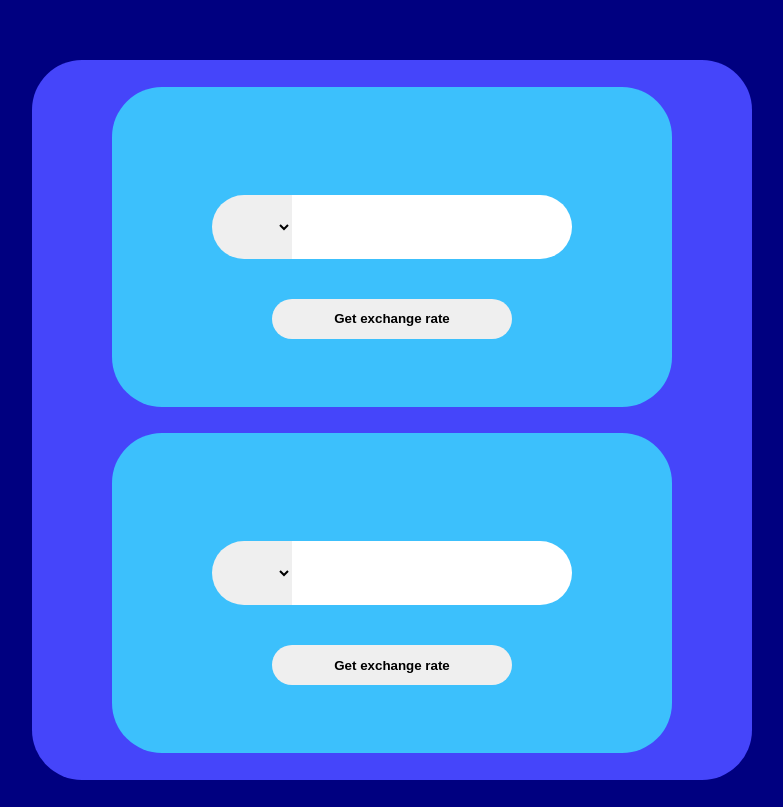
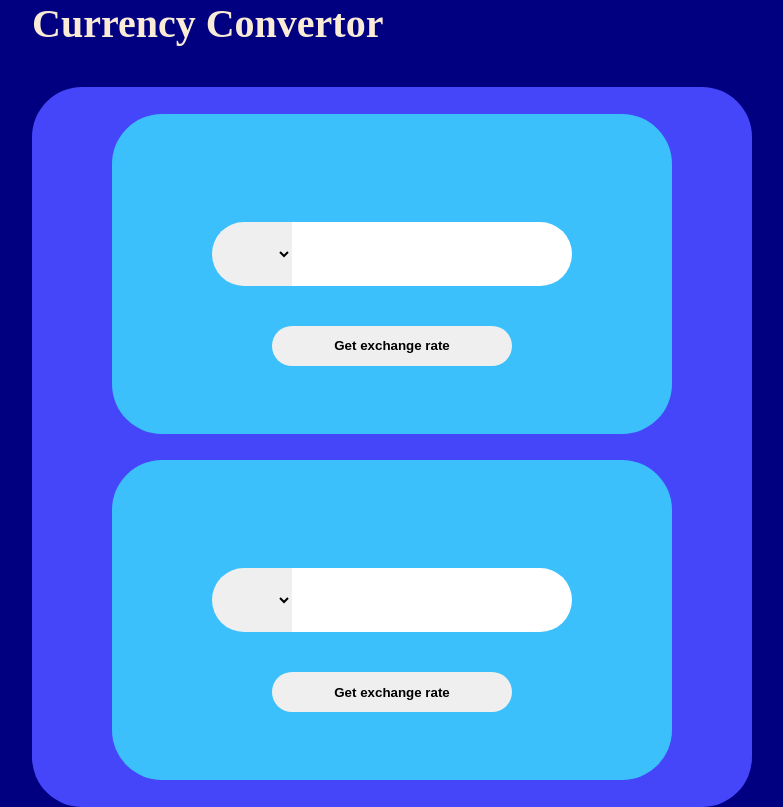
Before and after one commit to lakshitasisodia/Currency-Convertor, a plain HTML site: page index.html in a window 1280 px wide. Shown: the whole page, without its empty margins (248-1031 px from the left). Drawn offline with Linux system fonts and the light colour scheme.

Commit message:
Update index.html

```diff
--- a/index.html
+++ b/index.html
@@ -8,6 +8,7 @@
 </head>
 <body>
     <main>
+        <div class="heading">Currency Convertor</div>
         <div class="container">
             <div class="box">
                 <div class="inputBox"><div id="symbol"><select name="name" id="countryIs"></select></div>
```
